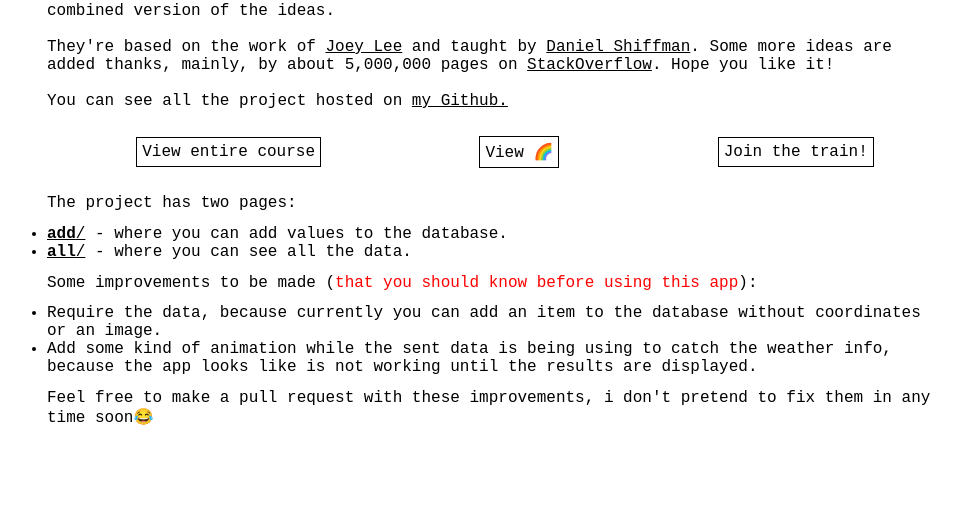
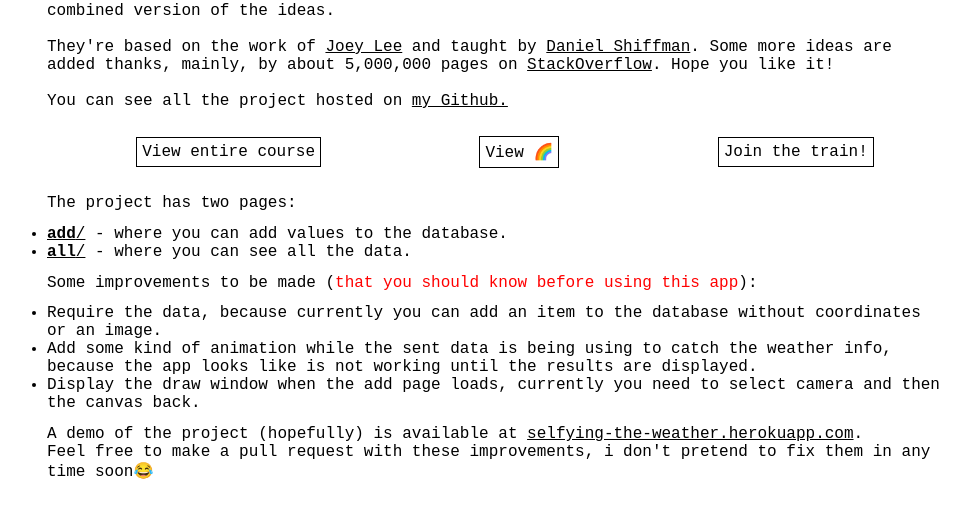
Before and after one commit to ajuancer/module3, a website: page public/index.html in a window 1280 px wide. Shown: the part 204-722 px from the top of the page, without its empty margins (145-1115 px from the left). Drawn offline with Linux system fonts and the light colour scheme.

Commit message:
change content
added content to the home page about bug and project url; also added specific css class

```diff
--- a/public/index.html
+++ b/public/index.html
@@ -26,7 +26,8 @@
 <ul>
     <li>Require the data, because currently you can add an item to the database without coordinates or an image.</li>
     <li>Add some kind of animation while the sent data is being using to catch the weather info, because the app looks like is not working until the results are displayed.</li>
+    <li>Display the draw window when the add page loads, currently you need to select camera and then the canvas back.</li>
 </ul>
-<p>Feel free to make a pull request with these improvements, i don't pretend to fix them in any time soon😂</p>
+<p class="final">A demo of the project (hopefully) is available at <a href="https://selfying-the-weather.herokuapp.com">selfying-the-weather.herokuapp.com</a>.<br>Feel free to make a pull request with these improvements, i don't pretend to fix them in any time soon😂 </p>
 </body>
 </html>
--- a/public/style.css
+++ b/public/style.css
@@ -263,3 +263,7 @@ form button {
 .map-marker{
   font-size: 20px;
 }
+
+.final {
+  padding-bottom: 4rem;
+}
```
Also changed, not shown: 1 other file.
